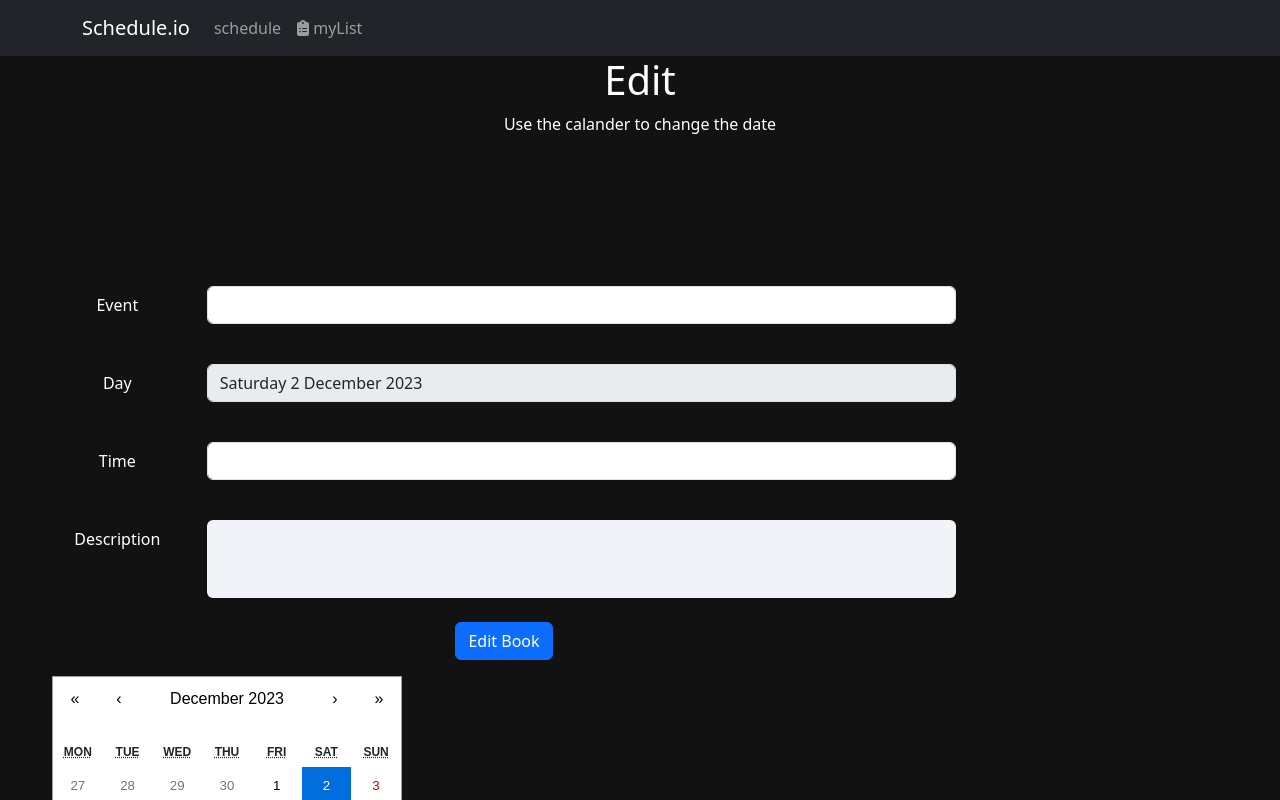
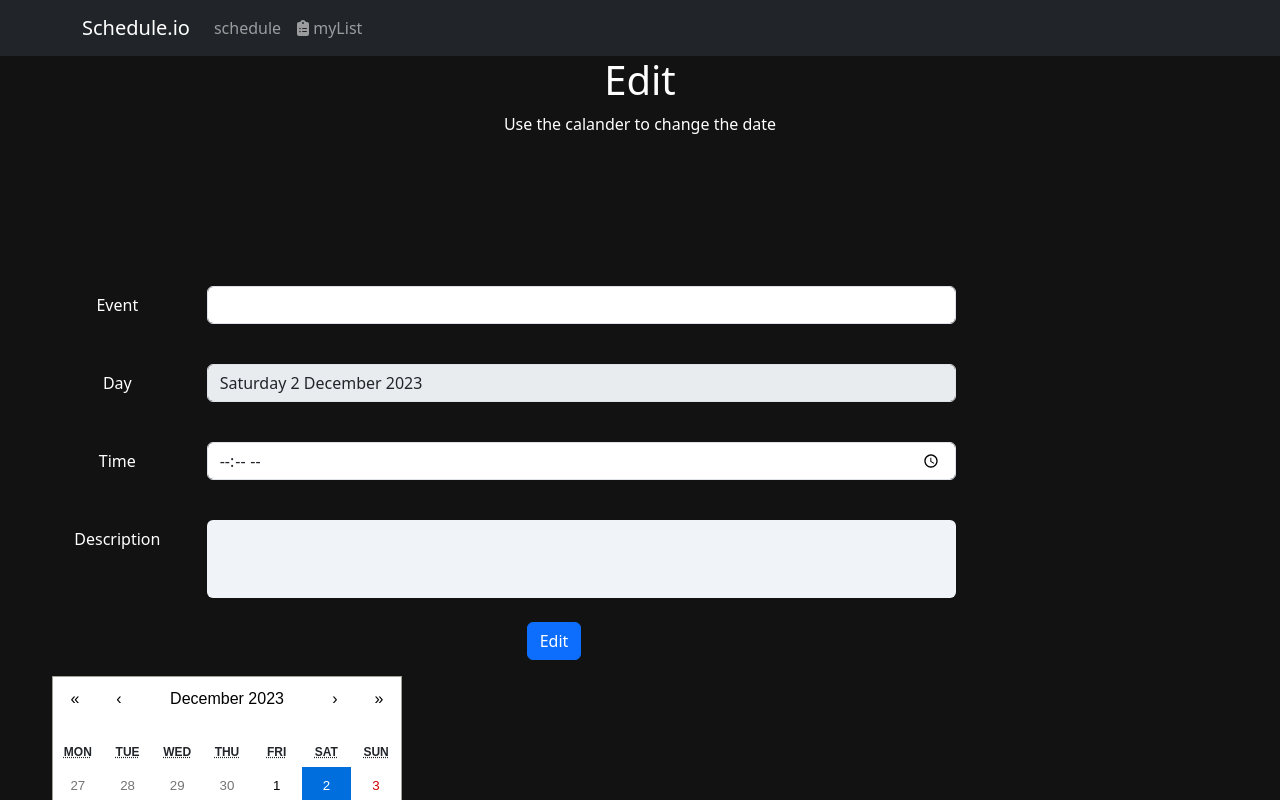
Before and after one commit to AdamAmusa/DataRepProject, a React (Create React App) app: page /change/1 in a window 1280 px wide. Shown: the top 800 px of the page. Built offline with nearby package versions, Linux system fonts and the light colour scheme; no server answers.

Commit message:
Commented Code

```diff
--- a/src/Edit.css
+++ b/src/Edit.css
@@ -5,6 +5,10 @@
 
 }
 
+.form-group{
+margin-left: 50px;
+}
+
 .Col1{
     margin-right: 450px;
     margin-top: 100px;
--- a/src/components/CalenderView.js
+++ b/src/components/CalenderView.js
@@ -53,21 +53,22 @@ function CalenderView() {
 
     return (
 
-        //https://www.npmjs.com/package/react-calendar
+
         <div className='centered-container'>
             <div className='centered-content'>
-                <Calendar className="calander-style" onChange={onChange} value={day} />
+                <Calendar className="calander-style" onChange={onChange} value={day} />{/*https://www.npmjs.com/package/react-calendar*/}
             </div>
 
             <div>
                 {/* Render the form when showForm is true */}
                 <Form onSubmit={handleSubmit} >
                     <FormGroup>
-                        <Form.Label style={{ color: 'red' }}>{formatDay}</Form.Label>
+                        <Form.Label style={{ color: 'red' }}>{formatDay}</Form.Label> {/*Displays the day as string format*/}
                     </FormGroup>
                     <Form.Group className='mb-3'>
                         <Form.Label style={{ color: 'white' }}>Event</Form.Label>
-                        <Form.Control onChange={(e) => { setEvent(e.target.value) }} value={event} placeholder='Enter event' />
+                        <Form.Control onChange={(e) => { setEvent(e.target.value) }} value={event} placeholder='Enter event' /> {/*variable is assigned as a property variable and changes as the input changes*/}
+
                     </Form.Group>
                     <Form.Group className='mb-4'>
                         <Form.Label style={{ color: 'white' }}>Time</Form.Label>
@@ -76,7 +77,7 @@ function CalenderView() {
 
                     <Form.Group className='mb-4'>
                     <Form.Label style={{ color: 'white' }}>Description</Form.Label>
-                    <Textarea onChange={(e) => { setDescription(e.target.value) }} value={description} color="neutral" minRows={2} size="lg" variant="soft"/>
+                    <Textarea onChange={(e) => { setDescription(e.target.value) }} value={description} color="neutral" minRows={2} size="lg" variant="soft"/> {/*variable is assigned as a property variable and changes as the input changes*/}
                     </Form.Group>
                     <Button variant='primary' type='submit'>
                         Submit
--- a/src/components/ViewSchedule.js
+++ b/src/components/ViewSchedule.js
@@ -49,7 +49,7 @@ function ViewSchedule(props) {
 
                                 </div>
                             </Card.Body>
-                            <h1><Countdown style={{ fontSize: '50px' }} date={props.schedule.day} /></h1>
+                            <h1><Countdown style={{ fontSize: '50px' }} date={props.schedule.day} /></h1>{/*countdown display that counts down from the day the event begins, source:  https://www.npmjs.com/package/react-countdown*/}
                         </Card>
                     </Col>
                     <Col>
@@ -62,7 +62,7 @@ function ViewSchedule(props) {
                                     let reload = props.ReloadData();
 
                                 })
-                                .catch();
+                                .catch(); //catches errors
                             }} value="Delete"/>
                         </div>
                         <div className="mb-4">
--- a/src/components/change.js
+++ b/src/components/change.js
@@ -135,7 +135,7 @@ export default function Change() {
                                 </Form.Label>
                                 <Col sm={10}>
                                     <div className='mb-4'>
-                                        <input type="text"
+                                        <input type="time"
                                             className="form-control"
 
                                             value={time}//variable is assigned as a property
@@ -157,7 +157,7 @@ export default function Change() {
                                 </Col>
                                 <div className="form-group">
                                     {/*Submit button which calls the function */}
-                                    <input type="submit" value="Edit Book" className="btn btn-primary" />
+                                    <input type="submit" value="Edit" className="btn btn-primary" />
                                 </div>
                             </Form.Group>
 
```
Also changed, not shown: src/components/MainPage.js (+1 -7 lines), 1 other file (tests, documents, lock files or other folders).
